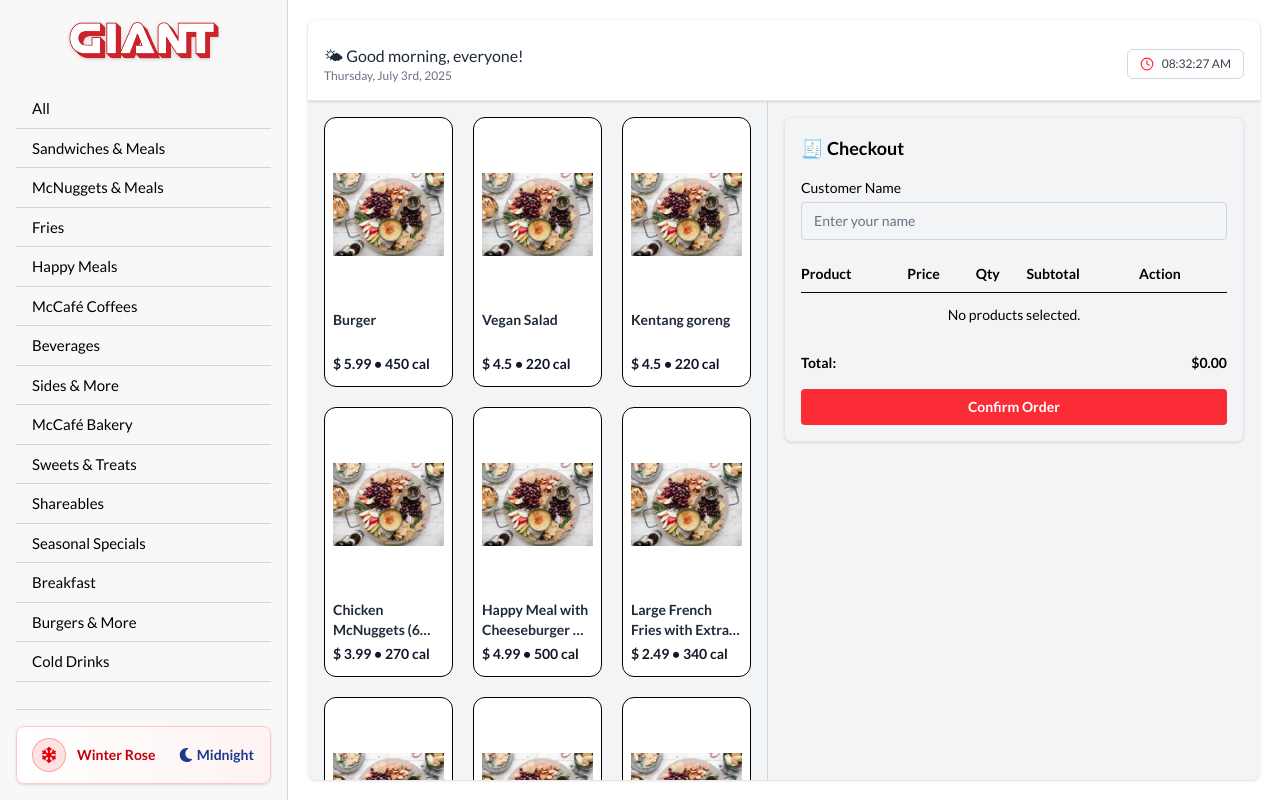
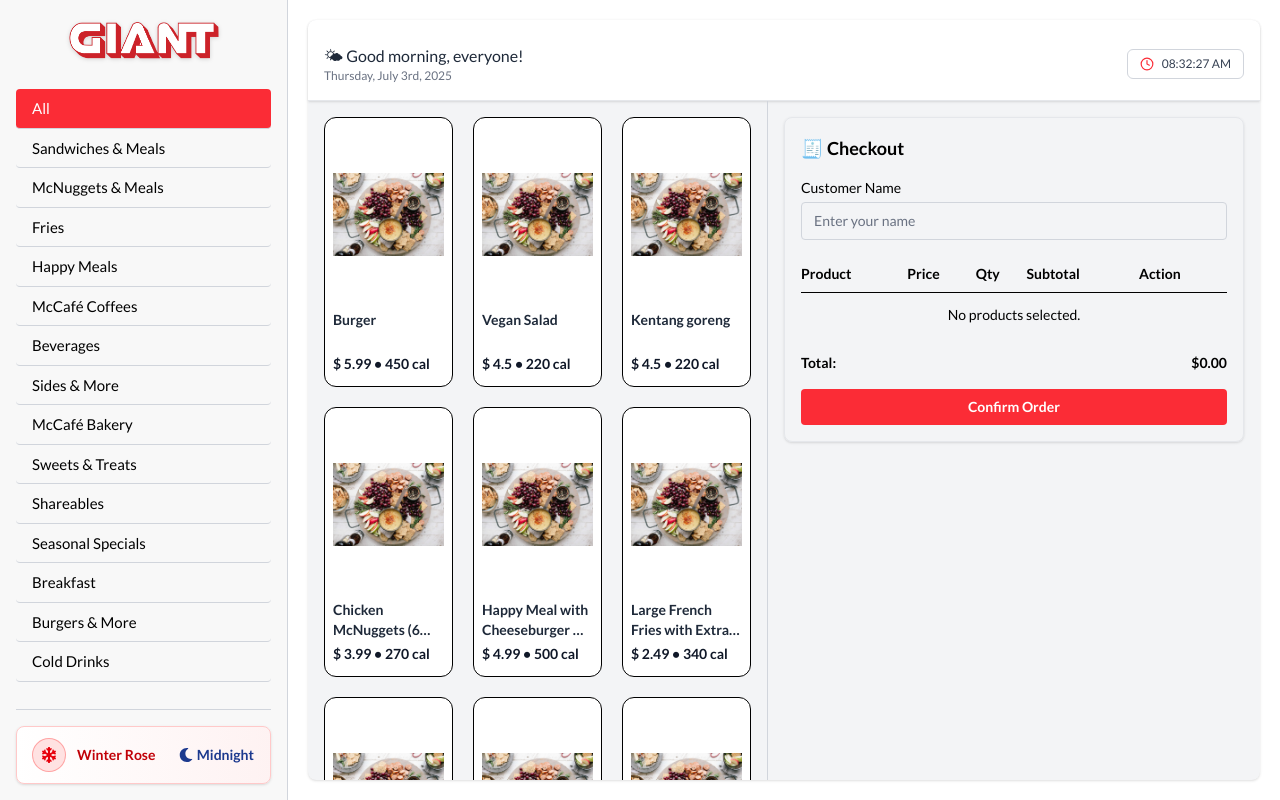
Before and after one commit to Okaarunn/Giant, a React (Vite) app: page / in a window 1280 px wide. Built offline with nearby package versions, Linux system fonts and the light colour scheme.

Commit message:
Fix: Sidebar active

```diff
--- a/src/App.jsx
+++ b/src/App.jsx
@@ -15,6 +15,7 @@
       } flex min-h-screen`}
     >
       <Sidebar
+        selectedCategory={selectedCategory}
         onSelectCategory={setSelectedCategory}
         isDark={isDark}
         toggleTheme={toggleTheme}
--- a/src/components/Sidebar/Sidebar.jsx
+++ b/src/components/Sidebar/Sidebar.jsx
@@ -2,7 +2,12 @@
 import Company from "./Company";
 import SidebarItem from "./SidebarItem";
 
-export default function Sidebar({ onSelectCategory, isDark, toggleTheme }) {
+export default function Sidebar({
+  onSelectCategory,
+  selectedCategory,
+  isDark,
+  toggleTheme,
+}) {
   const categories = [
     { label: "All", value: "all" },
     { label: "Sandwiches & Meals", value: "sandwiches" },
@@ -37,7 +42,10 @@
           <SidebarItem
             key={index}
             label={item.label}
+            value={item.value}
             onClick={() => onSelectCategory(item.value)}
+            isActive={selectedCategory === item.value}
+            isDark={isDark}
           />
         ))}
       </div>
--- a/src/components/Sidebar/SidebarItem.jsx
+++ b/src/components/Sidebar/SidebarItem.jsx
@@ -1,8 +1,22 @@
-export default function SidebarItem({ label, onClick }) {
+export default function SidebarItem({
+  label,
+  value,
+  onClick,
+  isActive,
+  isDark,
+}) {
+  const activeClass = isActive
+    ? isDark
+      ? "bg-white text-[#1e2a44]"
+      : "bg-red-500 text-white"
+    : isDark
+    ? "text-white hover:bg-gray-700"
+    : "text-black hover:bg-gray-200";
+
   return (
     <div
       onClick={onClick}
-      className="px-4 py-2 cursor-pointer hover:bg-gray-200 transition"
+      className={`px-4 py-2 cursor-pointer transition font-medium rounded ${activeClass}`}
     >
       {label}
     </div>
```
Also changed, not shown: public/screenshots/dark.png, public/screenshots/light.png.
